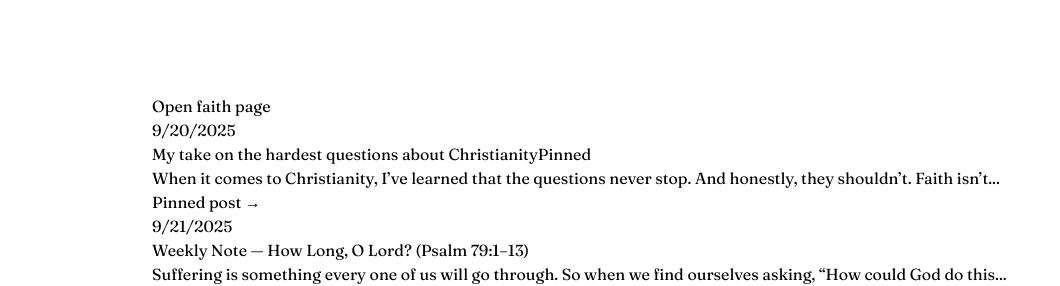
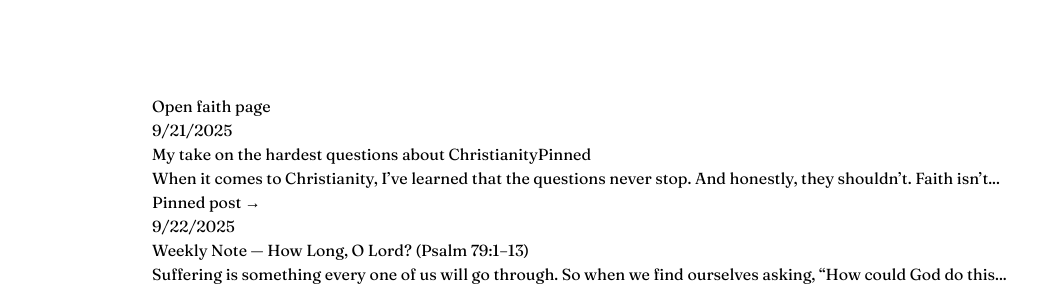
Before and after one commit to ericahn03/ericahn03.github.io, a React (Vite) app: page / in a window 1280 px wide. Shown: the part 2480-2766 px from the top of the page, without its empty margins (0-1060 px from the left). Built offline with nearby package versions, Linux system fonts and the light colour scheme.

Commit message:
Corrected dates

```diff
--- a/src/App.jsx
+++ b/src/App.jsx
@@ -197,7 +197,7 @@ const FAITH_POSTS = [
   {
     slug: "evidence-of-jesus",       // URL part -> #/faith/evidence-of-jesus
     title: "My take on the hardest questions about Christianity",
-    date: "2025-09-20",              // still sort-able; pinned always shows first
+    date: "2025-09-21",              // still sort-able; pinned always shows first
     pinned: true,                    // <— keeps it at the top
     excerpt: "When it comes to Christianity, I’ve learned that the questions never stop. And honestly, they shouldn’t. Faith isn’t...",
     body: `
@@ -339,9 +339,9 @@ const FAITH_POSTS = [
 
   // --- Weekly posts (add 1 per week, newest dates later) ---
   {
-    slug: "2025-09-21-weekly-note",
+    slug: "2025-09-22-weekly-note",
     title: "Weekly Note — How Long, O Lord? (Psalm 79:1–13)",
-    date: "2025-09-21",
+    date: "2025-09-22",
     excerpt: "Suffering is something every one of us will go through. So when we find ourselves asking, “How could God do this...",
     body: `
       <p>Suffering is something every one of us will go through. So when we find ourselves asking, “How could God do this to me?” we should instead pause and reflect. Are we really too good for suffering not to touch us? The truth is no one is exempt. Even if we don’t say it aloud, most of us will quietly admit it.</p>
```
